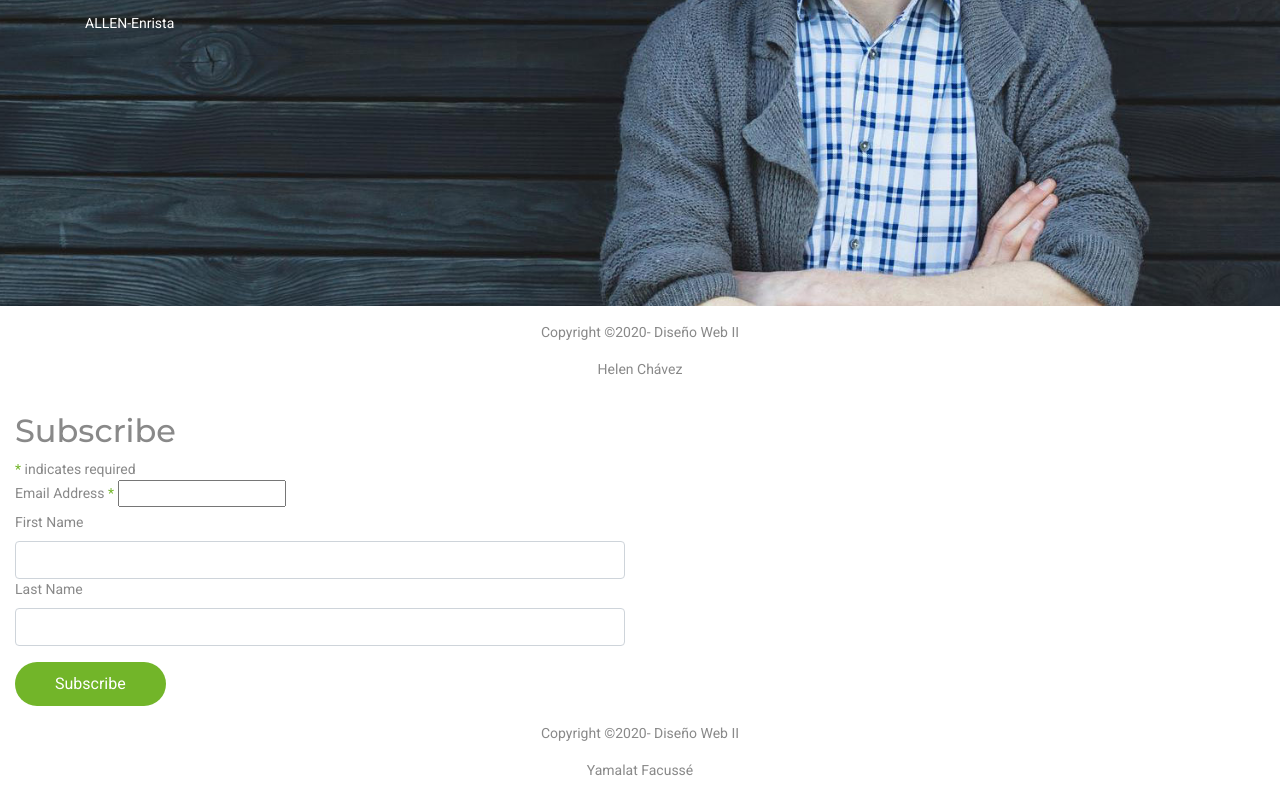
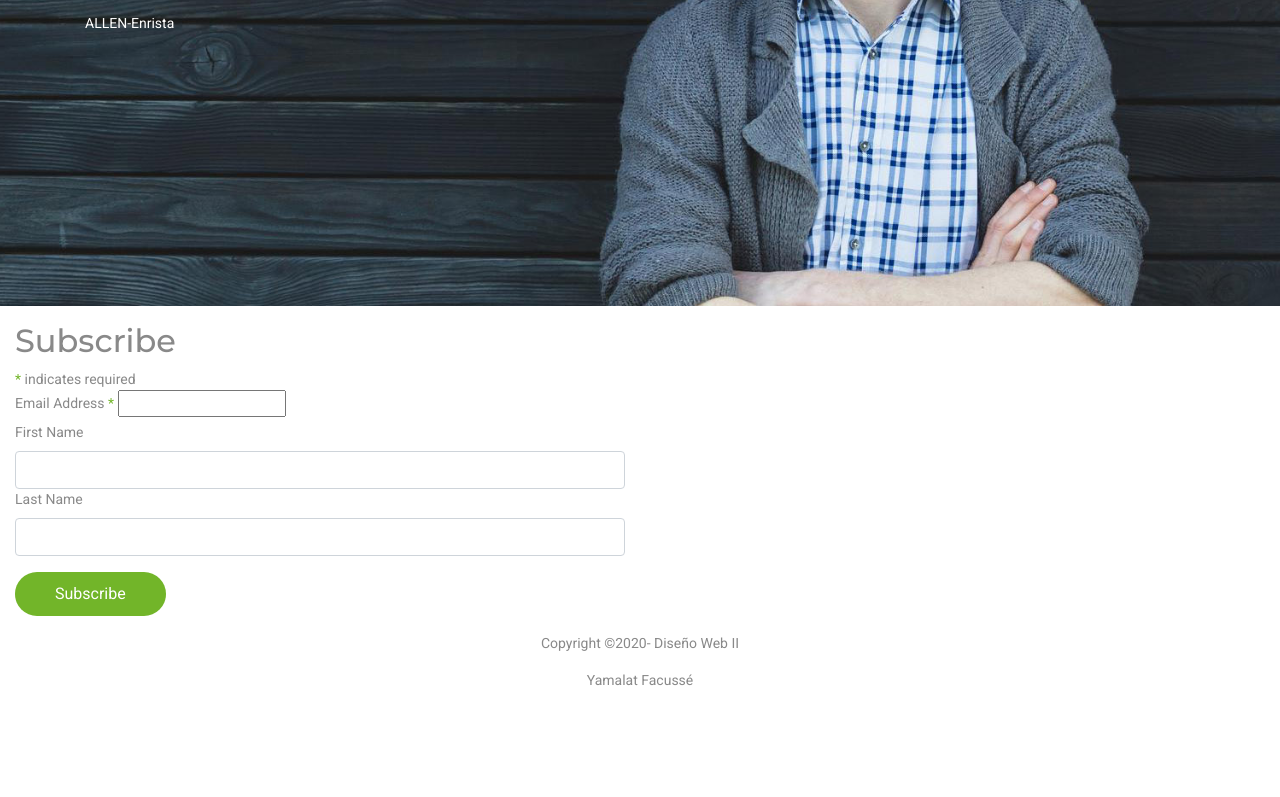
Before and after one commit to yamalatfacusse/prueba-de-primer-parcial-diseno-web-dos, a plain HTML site: page index.html in a window 1280 px wide. Shown: the part 3213-4010 px from the top of the page. After the commit the page ends 3920 px from the top, so only its background shows below. Drawn offline with Linux system fonts and the light colour scheme; a script that the page names is missing.

Commit message:
Add files via upload

```diff
--- a/index.html
+++ b/index.html
@@ -327,13 +327,6 @@
 
 	</section>
 
-		<footer>
-	<div class="container">
-		<p class="text-center mt-3">Copyright &copy;2020- Diseño Web II</p>
-		<p class="text-center">Helen Chávez</p>
-
-		</div>
-
 			<section id="subscribe" class="section">
 		<div class="container">
 			<div class="row">
```
